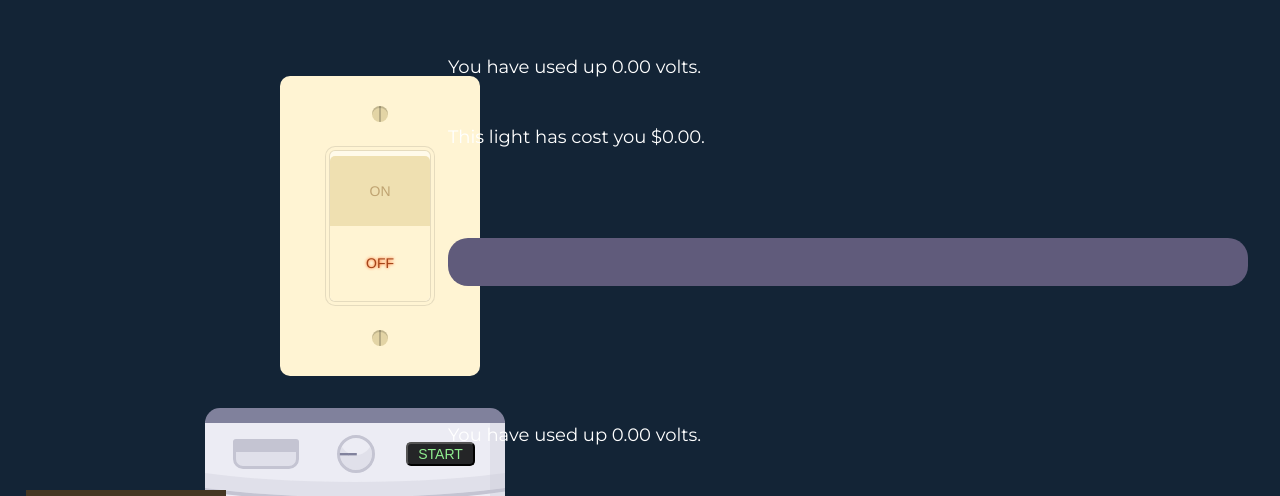
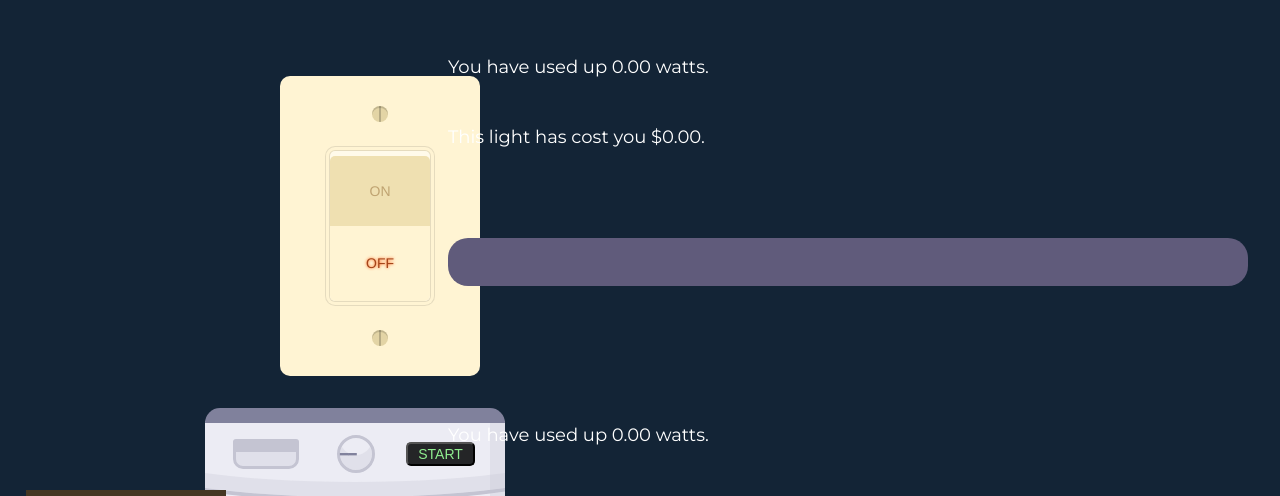
Before and after one commit to Profilist/Cameron-the-Conserving-Caretaker, a Next.js app in the folder conserving-caretaker/: page /laundry in a window 1280 px wide. Shown: the top 496 px of the page. Built offline with nearby package versions, Linux system fonts and the light colour scheme.

Commit message:
Changed volts to watts

```diff
--- a/conserving-caretaker/app/laundry/page.js
+++ b/conserving-caretaker/app/laundry/page.js
@@ -96,9 +96,9 @@ export default function Laundry() {
     }
   };
 
-  const voltsUsed = (Math.round(progress * 0.04 * 100) / 100).toFixed(2);
+  const wattsUsed = (Math.round(progress * 0.04 * 100) / 100).toFixed(2);
   const cost = (Math.round(progress * 0.04 * 0.2 * 100) / 100).toFixed(2);
-  const voltsUsedWasher = (Math.round(progressWasher * 0.04 * 100) / 100).toFixed(2);
+  const wattsUsedWasher = (Math.round(progressWasher * 0.04 * 100) / 100).toFixed(2);
   const costWasher = (Math.round(progressWasher * 0.04 * 0.2 * 100) / 100).toFixed(2);
 
   const textColor = isLightOn ? "#132436" : "white";
@@ -113,7 +113,7 @@ export default function Laundry() {
         <Washer onToggle={toggleWasher} isWashing={isWashing} />
         <div className={`${landingStyles.textBox} ${landingStyles.washer}`}>
           <p style={{ color: textColor }}>
-            You have used up {voltsUsedWasher} volts.
+            You have used up {wattsUsedWasher} watts.
           </p>
           <ProgressBar progress={progressWasher} appliance={"WASHING MACHINE"}/>
           <p style={{ color: textColor }}>This washing machine has cost you ${costWasher}.</p>
@@ -121,7 +121,7 @@ export default function Laundry() {
         <LightSwitch onToggle={toggleLight} isLightOn={isLightOn} />
         <div className={`${landingStyles.textBox} ${landingStyles.light}`}>
           <p style={{ color: textColor }}>
-            You have used up {voltsUsed} volts.
+            You have used up {wattsUsed} watts.
           </p>
           <ProgressBar progress={progress} appliance={"LIGHTS"}/>
           <p style={{ color: textColor }}>This light has cost you ${cost}.</p>
```
Also changed, not shown: conserving-caretaker/app/bedroom/page.js (+4 -4 lines), conserving-caretaker/app/kitchen/page.js (+4 -4 lines).
